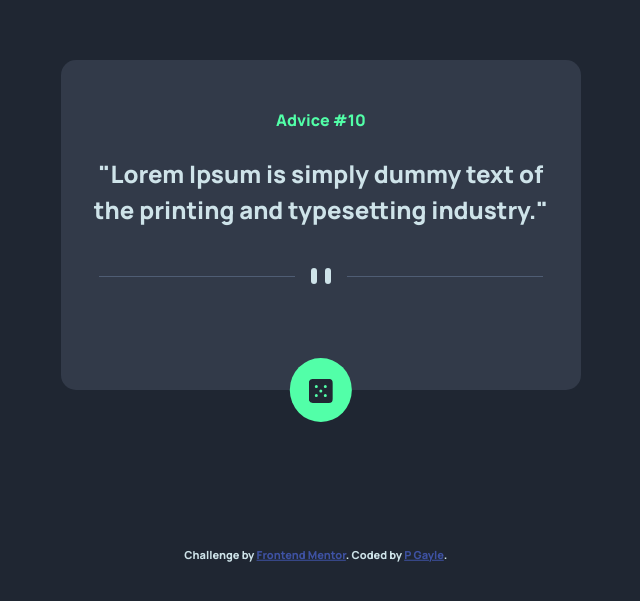
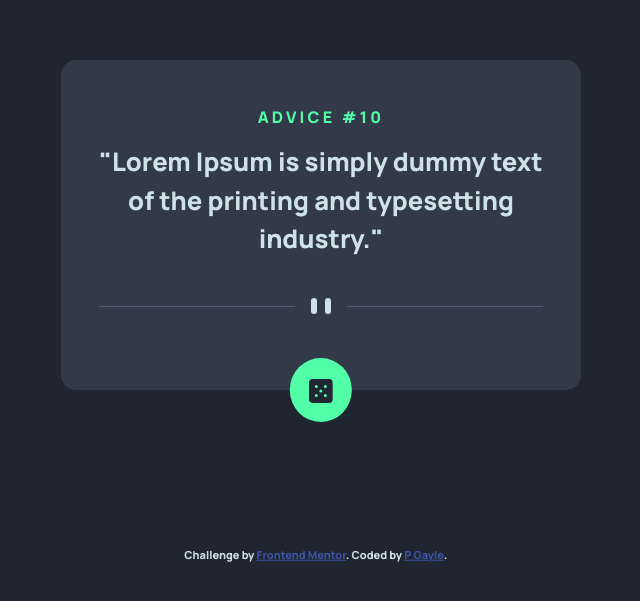
Before and after one commit to P-Gayle/advice_generator, a plain HTML site: page index.html in a window 1280 px wide. Shown: the part 175-776 px from the top of the page, without its empty margins (319-959 px from the left). Drawn offline with nearby package versions, Linux system fonts and the light colour scheme.

Commit message:
added h1
Frontend mentor note

```diff
--- a/index.html
+++ b/index.html
@@ -20,7 +20,7 @@
   <div class="adviceNo text-center pt-5">
 
     <!-- Advice ID -->
-    <p>Advice #<span id="adviceNumber">10</span></p>
+    <h1>ADVICE #<span id="adviceNumber">10</span></h1>
   </div>
 
   <!-- Advice -->
--- a/style.css
+++ b/style.css
@@ -23,13 +23,20 @@ body {
 
 }
 
+h1 {
+    font-size: 1rem;
+    letter-spacing: 0.2rem;
+
+}
+
+
 .adviceNo {
     color:hsl(150, 100%, 66%);
 
 }
 
 .adviceText {
-    font-size: 1.5rem;
+    font-size: 1.6rem;
     color: hsl(193, 38%, 86%);
     text-align: center;
 }
```
